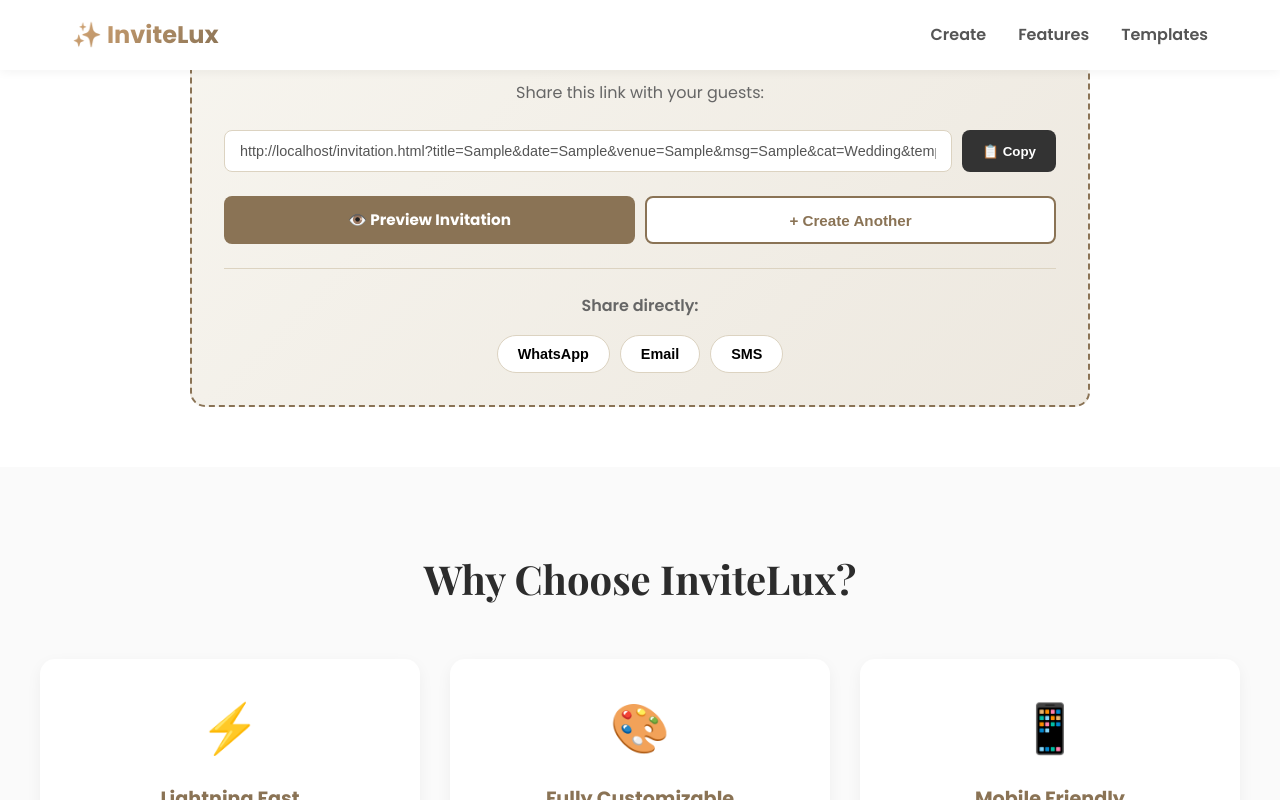
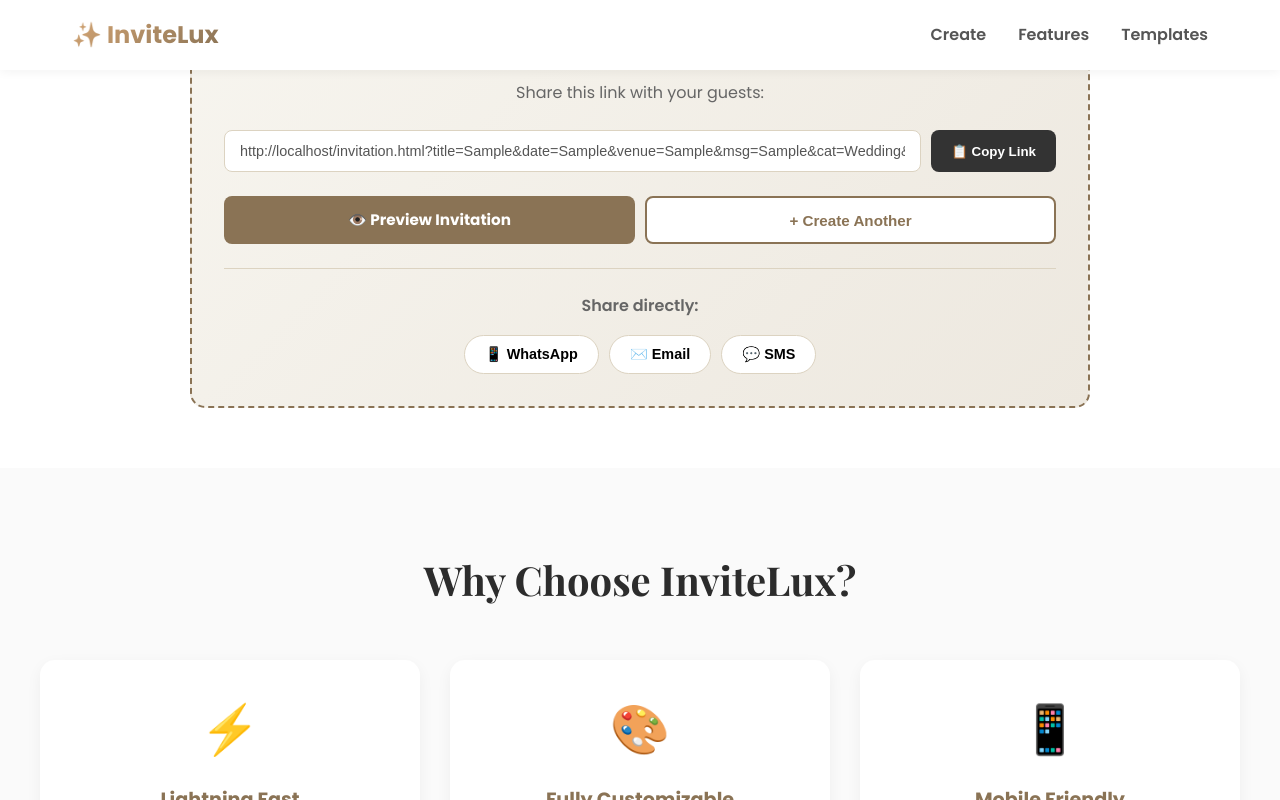
Before and after one commit to muhammedjasib/my-invitation-app, a plain HTML site: page index.html in a window 1280 px wide. Both pictures are taken after typing "Sample", "Sample", "Sample", "Sample" into the empty fields and a click on the button "Generate Invitation Link 🚀". Shown: the part 2212-3012 px from the top of the page. Drawn offline with nearby package versions, Linux system fonts and the light colour scheme.

Commit message:
Fix: Add visible music upload section and improve copy button

```diff
--- a/index.html
+++ b/index.html
@@ -116,7 +116,7 @@
                             <input type="file" id="event-music" accept="audio/*" class="music-input">
                             <label for="event-music" class="music-upload-label">
                                 <span class="upload-icon">🎶</span>
-                                <span class="upload-text">Choose Music File</span>
+                                <span class="upload-text">Click to Choose Music File</span>
                                 <span class="upload-hint">(MP3, WAV, M4A, OGG)</span>
                             </label>
                             <div id="music-file-name" class="music-file-name hidden"></div>
@@ -136,20 +136,20 @@
 
                     <div class="copy-container">
                         <input type="text" id="generated-url" readonly>
-                        <button id="copy-btn" class="copy-btn">📋 Copy</button>
+                        <button type="button" id="copy-btn" class="copy-btn">📋 Copy Link</button>
                     </div>
 
                     <div class="action-buttons">
                         <a id="preview-btn" href="#" target="_blank" class="preview-btn">👁️ Preview Invitation</a>
-                        <button id="new-invite-btn" class="new-btn">+ Create Another</button>
+                        <button type="button" id="new-invite-btn" class="new-btn">+ Create Another</button>
                     </div>
 
                     <div class="share-section">
                         <p>Share directly:</p>
                         <div class="share-buttons">
-                            <button class="share-btn whatsapp-btn">WhatsApp</button>
-                            <button class="share-btn email-btn">Email</button>
-                            <button class="share-btn sms-btn">SMS</button>
+                            <button type="button" class="share-btn whatsapp-btn">📱 WhatsApp</button>
+                            <button type="button" class="share-btn email-btn">✉️ Email</button>
+                            <button type="button" class="share-btn sms-btn">💬 SMS</button>
                         </div>
                     </div>
                 </div>
```
